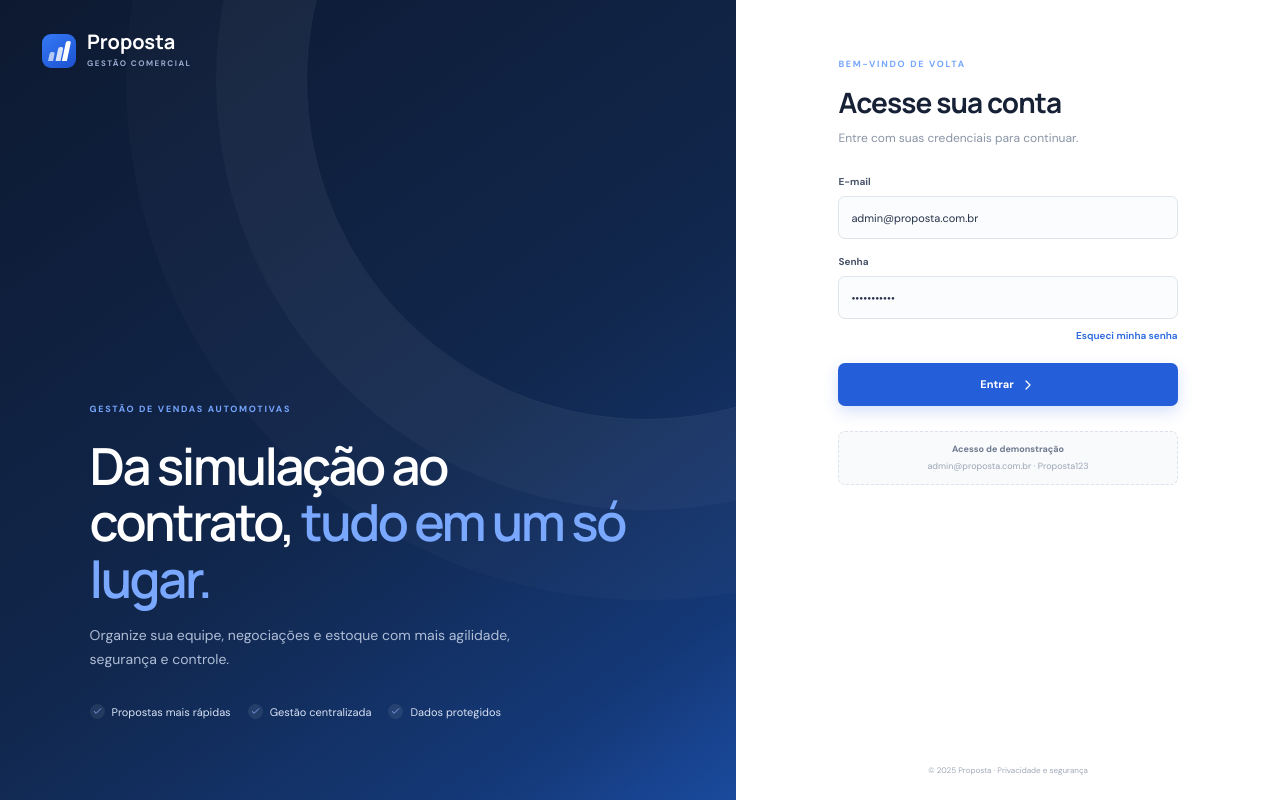
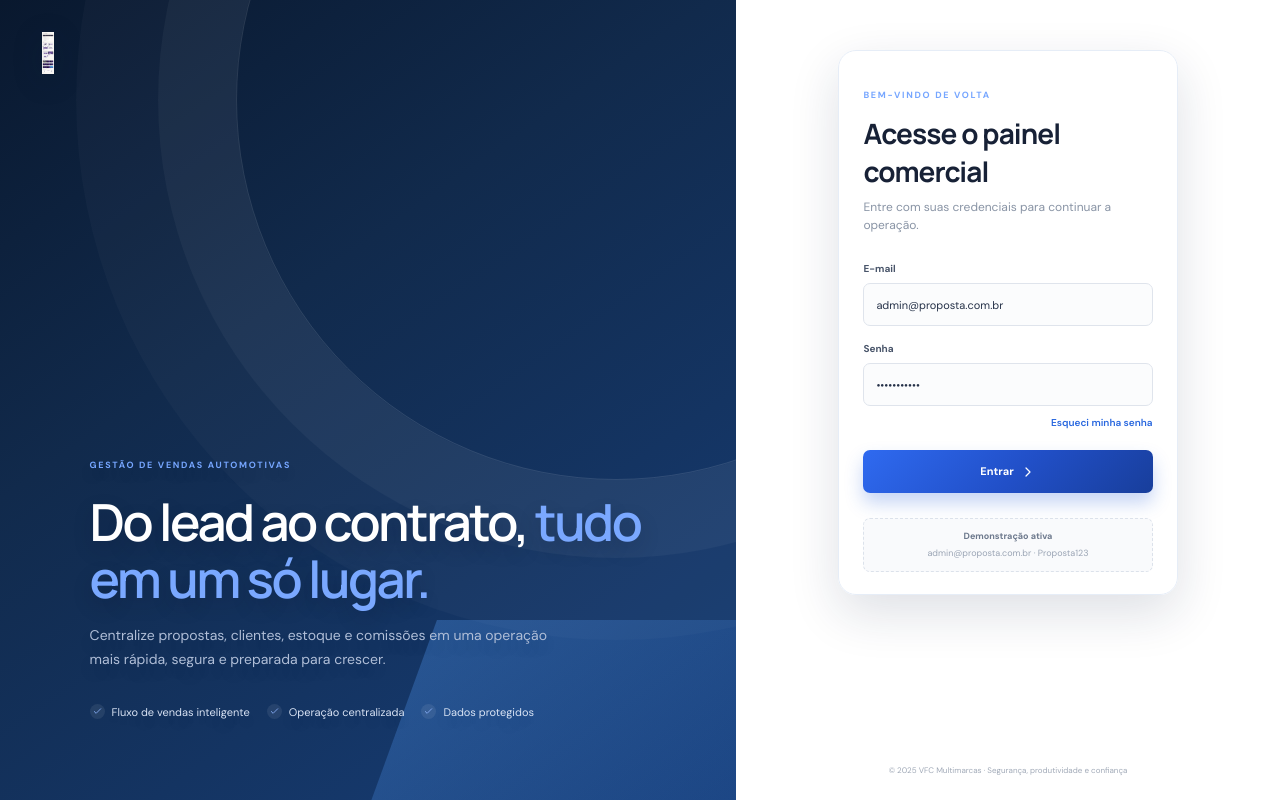
Before and after one commit to herliton/proposta-sistema-de-vendas, a React (Vite) app: page / in a window 1280 px wide. Built offline with nearby package versions, Linux system fonts and the light colour scheme; the HTML template or start-up script is replaced by a standard one.

Commit message:
Apply VFC Multimarcas branding and logo

```diff
--- a/src/App.tsx
+++ b/src/App.tsx
@@ -1,10 +1,12 @@
 import { useState } from "react";
+import vfcLogo from "./assets/vfc-logo.png";
 import { downloadCommissionReport } from "./api/reports";
 import { formatWeekRange, getCurrentWeekRange } from "./utils/dateRange";
 import { transitionSalesStage, type SalesStage } from "./utils/salesLifecycle";
 
 const currentWeek = getCurrentWeekRange();
 const currentWeekLabel = formatWeekRange(currentWeek);
+const clientCompany = "VFC Multimarcas";
 const currentDateLabel = new Intl.DateTimeFormat("pt-BR", {
   weekday: "long",
   day: "2-digit",
@@ -147,17 +149,16 @@ function AuthScreen({ onAuthenticated }: { onAuthenticated: () => void }) {
   return (
     <div className="auth-page">
       <div className="auth-brand">
-        <div className="brand-mark"><span></span><span></span><span></span></div>
-        <div><strong>Proposta</strong><small>GESTÃO COMERCIAL</small></div>
+        <img src={vfcLogo} alt={clientCompany} className="brand-logo" />
       </div>
       <div className="auth-visual">
         <div className="auth-visual-copy">
           <span className="eyebrow">GESTÃO DE VENDAS AUTOMOTIVAS</span>
-          <h1>Da simulação ao contrato, <em>tudo em um só lugar.</em></h1>
-          <p>Organize sua equipe, negociações e estoque com mais agilidade, segurança e controle.</p>
+          <h1>Do lead ao contrato, <em>tudo em um só lugar.</em></h1>
+          <p>Centralize propostas, clientes, estoque e comissões em uma operação mais rápida, segura e preparada para crescer.</p>
           <div className="auth-features">
-            <span><Icon name="check" size={15}/> Propostas mais rápidas</span>
-            <span><Icon name="check" size={15}/> Gestão centralizada</span>
+            <span><Icon name="check" size={15}/> Fluxo de vendas inteligente</span>
+            <span><Icon name="check" size={15}/> Operação centralizada</span>
             <span><Icon name="check" size={15}/> Dados protegidos</span>
           </div>
         </div>
@@ -166,13 +167,13 @@ function AuthScreen({ onAuthenticated }: { onAuthenticated: () => void }) {
         <form className="auth-card" onSubmit={submit}>
           {mode === "login" && <>
             <span className="auth-kicker">BEM-VINDO DE VOLTA</span>
-            <h2>Acesse sua conta</h2>
-            <p>Entre com suas credenciais para continuar.</p>
+            <h2>Acesse o painel comercial</h2>
+            <p>Entre com suas credenciais para continuar a operação.</p>
             <label>E-mail<input type="email" value={email} onChange={(e) => setEmail(e.target.value)} placeholder="seu@email.com.br"/></label>
             <label>Senha<input type="password" value={password} onChange={(e) => setPassword(e.target.value)} placeholder="Sua senha"/></label>
             <button type="button" className="forgot-link" onClick={() => { setMode("forgot"); setNotice(""); }}>Esqueci minha senha</button>
             <button className="auth-submit" type="submit">Entrar <Icon name="arrow" size={16}/></button>
-            <div className="demo-access"><strong>Acesso de demonstração</strong><span>admin@proposta.com.br · Proposta123</span></div>
+            <div className="demo-access"><strong>Demonstração ativa</strong><span>admin@proposta.com.br · Proposta123</span></div>
           </>}
           {mode === "forgot" && <>
             <button type="button" className="auth-back" onClick={() => { setMode("login"); setNotice(""); }}>‹ Voltar para o login</button>
@@ -193,7 +194,7 @@ function AuthScreen({ onAuthenticated }: { onAuthenticated: () => void }) {
           </>}
           {notice && <div className={`auth-notice ${notice.startsWith("Link") ? "success" : ""}`}>{notice}</div>}
         </form>
-        <span className="auth-footer">© 2025 Proposta · Privacidade e segurança</span>
+        <span className="auth-footer">© 2025 {clientCompany} · Segurança, produtividade e confiança</span>
       </div>
     </div>
   );
@@ -777,7 +778,7 @@ function ReportsPage() {
       {exportError && <div className="export-error">{exportError} Verifique se a API de relatórios está disponível.</div>}
       <section className="report-hero"><div><span>Total de comissões</span><strong>R$ 50.740,00</strong><small>4 colaboradores elegíveis</small></div><div><p>Volume vendido<strong>R$ 5.036.000</strong></p><p>Contratos<strong>39</strong></p><p>Ticket médio<strong>R$ 129.128</strong></p></div></section>
       <section className="panel module-table"><div className="panel-header"><div><h3>Detalhamento por colaborador</h3><p>Valores sujeitos à validação financeira</p></div></div><div className="table-wrap"><table><thead><tr><th>COLABORADOR</th><th>PERFIL</th><th>CONTRATOS</th><th>BASE DE CÁLCULO</th><th>COMISSÃO A PAGAR</th></tr></thead><tbody>{payouts.map((row) => <tr key={row[0]}>{row.map((cell, index) => <td key={cell}><strong className={index === 4 ? "payout-value" : ""}>{cell}</strong></td>)}</tr>)}</tbody></table></div></section>
-      <p className="report-footnote">Relatório gerado pelo Proposta · Período de 01/06/2025 a 30/06/2025</p>
+      <p className="report-footnote">Relatório gerado por {clientCompany} · Período de 01/06/2025 a 30/06/2025</p>
     </div>
   );
 }
@@ -863,8 +864,7 @@ export default function App() {
     <div className="app-shell">
       <aside className={`sidebar ${sidebarOpen ? "open" : ""}`}>
         <div className="brand">
-          <div className="brand-mark"><span></span><span></span><span></span></div>
-          <div><strong>Proposta</strong><small>GESTÃO COMERCIAL</small></div>
+          <img src={vfcLogo} alt={clientCompany} className="brand-logo sidebar-logo" />
         </div>
         <nav>
           {navGroups.map((group) => (
@@ -910,7 +910,7 @@ export default function App() {
             <button className="icon-button notification" aria-label="Notificações"><Icon name="bell" size={20} /><i /></button>
             <div className="top-divider" />
             <span className="store-label">Loja</span>
-            <button className="store-select">Matriz — São Paulo <span>⌄</span></button>
+            <button className="store-select">{clientCompany} • São Paulo <span>⌄</span></button>
           </div>
         </header>
 
@@ -918,7 +918,7 @@ export default function App() {
           <section className="page-heading">
             <div>
               <p>{currentDateLabel}</p>
-              <h1>Olá, André. <span>Vamos aos resultados.</span></h1>
+              <h1>Olá, André. <span>Seu desempenho está em alta.</span></h1>
             </div>
             <div className="heading-actions">
               <label className="period-picker">
--- a/src/index.css
+++ b/src/index.css
@@ -4,21 +4,45 @@
 :root {
   font-family: "DM Sans", sans-serif;
   color: #182033;
-  background: #f5f7fb;
+  background: #eef4ff;
   font-synthesis: none;
 }
 
 * { box-sizing: border-box; }
-body { margin: 0; min-width: 320px; min-height: 100vh; }
+body {
+  margin: 0;
+  min-width: 320px;
+  min-height: 100vh;
+  background:
+    radial-gradient(circle at top left, rgba(53, 121, 245, 0.1), transparent 28%),
+    linear-gradient(180deg, #f8faff 0%, #eff4ff 100%);
+}
 button, input, select { font: inherit; }
 button { cursor: pointer; }
 
-.app-shell { min-height: 100vh; display: flex; background: #f5f7fb; }
+.app-shell {
+  min-height: 100vh;
+  display: flex;
+  background: transparent;
+  position: relative;
+}
+.app-shell::before {
+  content: "";
+  position: absolute;
+  inset: 0 auto auto 0;
+  width: 340px;
+  height: 340px;
+  background: radial-gradient(circle, rgba(64, 122, 255, 0.12), transparent 60%);
+  pointer-events: none;
+}
+
 .sidebar { position: fixed; z-index: 30; inset: 0 auto 0 0; width: 256px; display: flex; flex-direction: column; background: #0f1b33; color: #fff; overflow-y: auto; }
 .brand { height: 76px; padding: 0 22px; display: flex; align-items: center; gap: 12px; border-bottom: 1px solid #ffffff12; flex-shrink: 0; }
-.brand-mark { width: 34px; height: 34px; position: relative; display: flex; align-items: flex-end; gap: 3px; padding: 7px; border-radius: 9px; background: linear-gradient(145deg, #3579f5, #1c52d2); }
+.brand-mark { width: 34px; height: 34px; position: relative; display: flex; align-items: flex-end; gap: 3px; padding: 7px; border-radius: 9px; background: linear-gradient(135deg, #7aa8ff, #245ed8 55%, #1b46b0); box-shadow: inset 0 1px 0 rgba(255,255,255,.35), 0 8px 20px rgba(36,94,216,.35); }
 .brand-mark span { width: 5px; border-radius: 2px 2px 0 0; background: #fff; transform: skew(-12deg); }
 .brand-mark span:nth-child(1) { height: 9px; opacity: .65; }.brand-mark span:nth-child(2) { height: 14px; opacity: .82; }.brand-mark span:nth-child(3) { height: 20px; }
+.brand-logo { max-width: 124px; max-height: 42px; object-fit: contain; display: block; filter: drop-shadow(0 6px 14px rgba(11, 19, 37, 0.18)); }
+.sidebar-logo { max-width: 148px; max-height: 42px; filter: brightness(1.14); }
 .brand strong { display: block; font: 700 20px/1 "Manrope"; letter-spacing: -.4px; }
 .brand small { display: block; margin-top: 5px; color: #71809c; font-size: 8px; font-weight: 700; letter-spacing: 1.55px; }
 .sidebar nav { flex: 1; padding: 13px 12px; }
@@ -66,8 +90,8 @@ main { min-width: 0; flex: 1; margin-left: 256px; }
 .heading-actions { display: flex; gap: 9px; }
 .period-picker { height: 38px; padding: 0 11px; display: flex; align-items: center; gap: 8px; border: 1px solid #dde2ea; border-radius: 7px; color: #6d7a8f; background: #fff; }
 .period-picker select { border: 0; outline: 0; color: #354057; background: transparent; font-size: 10px; font-weight: 600; }
-.primary-button { height: 38px; padding: 0 15px; display: flex; align-items: center; gap: 7px; border: 0; border-radius: 7px; color: #fff; background: #245ed8; box-shadow: 0 5px 12px #245ed82e; font-size: 10px; font-weight: 700; }
-.primary-button:hover { background: #1d51c0; }
+.primary-button { height: 38px; padding: 0 15px; display: flex; align-items: center; gap: 7px; border: 0; border-radius: 7px; color: #fff; background: linear-gradient(135deg, #2d6beb, #1f54d2 52%, #163ea0); box-shadow: 0 8px 18px rgba(36,94,216,.28); font-size: 10px; font-weight: 700; transition: transform .12s ease, box-shadow .12s ease; }
+.primary-button:hover { background: linear-gradient(135deg, #2a69e8, #1a4cc0 52%, #153a96); box-shadow: 0 10px 22px rgba(36,94,216,.32); transform: translateY(-1px); }
 
 .stats-grid { display: grid; grid-template-columns: repeat(4, 1fr); gap: 14px; margin-bottom: 16px; }
 .stat-card { position: relative; min-height: 139px; padding: 17px 17px 14px; overflow: hidden; border: 1px solid #e2e6ee; border-radius: 9px; background: #fff; box-shadow: 0 2px 5px #16233b05; }
@@ -85,7 +109,13 @@ main { min-width: 0; flex: 1; margin-left: 256px; }
 .blue-spark{color:#2867e8}.purple-spark{color:#8059d9}.green-spark{color:#27996c}.red-spark{color:#dc5c67}
 
 .dashboard-grid { display: grid; grid-template-columns: minmax(0, 1.62fr) minmax(300px, .8fr); gap: 16px; margin-bottom: 16px; }
-.panel { border: 1px solid #e2e6ee; border-radius: 9px; background: #fff; box-shadow: 0 2px 5px #16233b05; }
+.panel {
+  border: 1px solid rgba(220, 226, 236, 0.9);
+  border-radius: 12px;
+  background: rgba(255, 255, 255, 0.9);
+  box-shadow: 0 14px 28px rgba(20, 33, 61, 0.04);
+  backdrop-filter: blur(4px);
+}
 .panel-header { min-height: 68px; padding: 17px 19px; display: flex; align-items: flex-start; justify-content: space-between; }
 .panel-header h3 { margin: 0 0 4px; font: 700 13px "Manrope"; }
 .panel-header p { margin: 0; color: #939dac; font-size: 9px; }
@@ -128,9 +158,10 @@ td strong { color: #2a3549; font-weight: 600; }
 .auth-page { min-height: 100vh; display: grid; grid-template-columns: minmax(420px, 1.15fr) minmax(460px, .85fr); background: #fff; }
 .auth-brand { position: absolute; z-index: 2; top: 32px; left: 42px; display: flex; align-items: center; gap: 11px; color: #fff; }
 .auth-brand strong { display: block; font: 700 20px/1 "Manrope"; }.auth-brand small { display: block; margin-top: 5px; color: #9aabd0; font-size: 8px; font-weight: 700; letter-spacing: 1.5px; }
-.auth-visual { position: relative; display: flex; align-items: flex-end; padding: 10vh 7vw; overflow: hidden; color: #fff; background: linear-gradient(145deg, #0d1930 0%, #11274d 56%, #16418c 100%); }
-.auth-visual::before { content: ""; position: absolute; width: 680px; height: 680px; right: -250px; top: -260px; border: 1px solid #ffffff12; border-radius: 50%; box-shadow: 0 0 0 90px #ffffff08, 0 0 0 180px #ffffff05; }
-.auth-visual::after { content: ""; position: absolute; width: 430px; height: 280px; right: -80px; bottom: -100px; background: linear-gradient(135deg, transparent 40%, #2d71e84c); transform: skewX(-20deg); }
+.auth-visual { position: relative; display: flex; align-items: flex-end; padding: 10vh 7vw; overflow: hidden; color: #fff; background: linear-gradient(145deg, #09182e 0%, #112a4c 38%, #173e78 100%); }
+.auth-visual::before { content: ""; position: absolute; width: 760px; height: 760px; right: -260px; top: -280px; border: 1px solid rgba(255,255,255,0.12); border-radius: 50%; box-shadow: 0 0 0 78px rgba(255,255,255,.04), 0 0 0 160px rgba(255,255,255,.025); }
+.auth-visual::after { content: ""; position: absolute; width: 430px; height: 280px; right: -80px; bottom: -100px; background: linear-gradient(135deg, rgba(86,161,255,0.3), rgba(50,103,214,0.05)); transform: skewX(-20deg); }
+.auth-visual-copy { max-width: 590px; text-shadow: 0 8px 20px rgba(8, 17, 35, 0.2); }
 .auth-visual-copy { position: relative; z-index: 1; max-width: 590px; }
 .eyebrow, .auth-kicker { color: #76a6ff; font-size: 9px; font-weight: 700; letter-spacing: 1.7px; }
 .auth-visual h1 { margin: 18px 0; max-width: 570px; font: 600 clamp(35px, 4vw, 57px)/1.1 "Manrope"; letter-spacing: -2.5px; }
@@ -140,15 +171,15 @@ td strong { color: #2a3549; font-weight: 600; }
 .auth-features span { display: flex; align-items: center; gap: 7px; color: #d9e3f4; font-size: 11px; }
 .auth-features svg { padding: 2px; border-radius: 50%; color: #8db4ff; background: #ffffff14; }
 .auth-form-side { padding: 50px 8vw 24px; display: flex; align-items: center; justify-content: center; flex-direction: column; }
-.auth-card { width: 100%; max-width: 390px; }
+.auth-card { width: 100%; max-width: 390px; padding: 30px 24px 22px; border: 1px solid #e6edf7; border-radius: 18px; background: rgba(255,255,255,0.9); box-shadow: 0 18px 50px rgba(22, 38, 70, 0.14); backdrop-filter: blur(10px); }
 .auth-card h2 { margin: 9px 0 8px; font: 700 28px "Manrope"; letter-spacing: -.9px; color: #172136; }
 .auth-card > p { margin: 0 0 27px; color: #8994a5; font-size: 12px; }
 .auth-card label, .modal-card label { margin: 0 0 15px; display: flex; flex-direction: column; gap: 7px; color: #49556a; font-size: 10px; font-weight: 700; }
 .auth-card input, .modal-card input, .modal-card select, .modal-card textarea { width: 100%; height: 43px; padding: 0 12px; border: 1px solid #dfe4ec; border-radius: 7px; outline: none; color: #263249; background: #fbfcfd; font-size: 11px; font-weight: 400; transition: .2s; }
 .auth-card input:focus, .modal-card input:focus, .modal-card select:focus, .modal-card textarea:focus { border-color: #3772e6; box-shadow: 0 0 0 3px #2867e812; }
 .forgot-link { float: right; margin: -6px 0 20px; padding: 0; border: 0; color: #2867df; background: none; font-size: 10px; font-weight: 600; }
-.auth-submit { width: 100%; height: 43px; display: flex; align-items: center; justify-content: center; gap: 6px; border: 0; border-radius: 7px; color: #fff; background: #245ed8; box-shadow: 0 6px 15px #245ed82f; font-size: 11px; font-weight: 700; }
-.auth-submit:hover { background: #1b51c3; }
+.auth-submit { width: 100%; height: 43px; display: flex; align-items: center; justify-content: center; gap: 6px; border: 0; border-radius: 7px; color: #fff; background: linear-gradient(135deg, #2f6af0, #214fc7 54%, #183e9b); box-shadow: 0 10px 18px rgba(36,94,216,.26); font-size: 11px; font-weight: 700; transition: transform .12s ease, box-shadow .12s ease; }
+.auth-submit:hover { background: linear-gradient(135deg, #2b63e7, #1d4bbd 52%, #173b8a); box-shadow: 0 12px 20px rgba(36,94,216,.3); transform: translateY(-1px); }
 .demo-access { margin-top: 25px; padding: 11px; border: 1px dashed #dce2eb; border-radius: 7px; text-align: center; background: #f9fafc; }
 .demo-access strong, .demo-access span { display: block; font-size: 9px; }.demo-access strong { color: #6d798d; }.demo-access span { margin-top: 3px; color: #9aa4b4; }
 .auth-back { margin-bottom: 25px; padding: 0; border: 0; color: #667389; background: none; font-size: 10px; font-weight: 600; }
```
Also changed, not shown: src/assets/vfc-logo.png (added).
